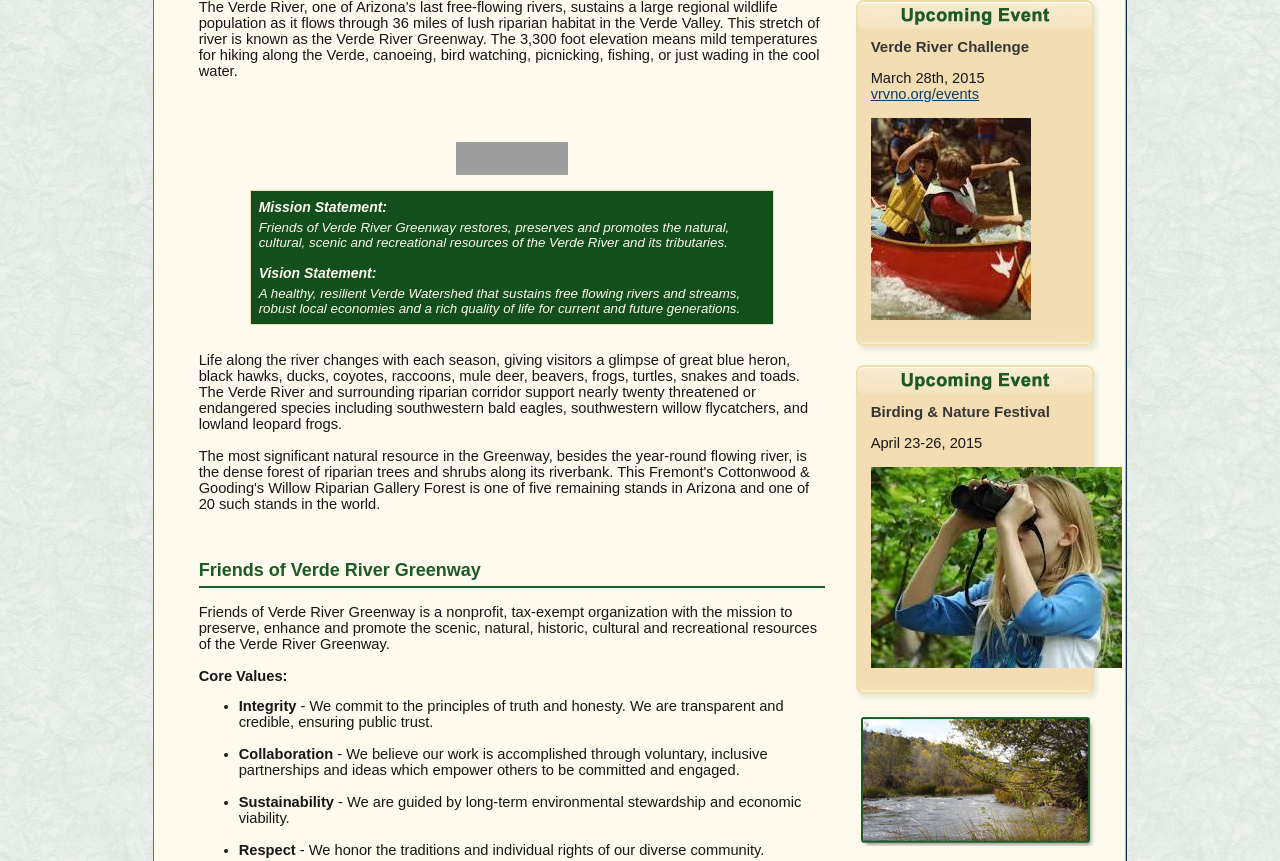
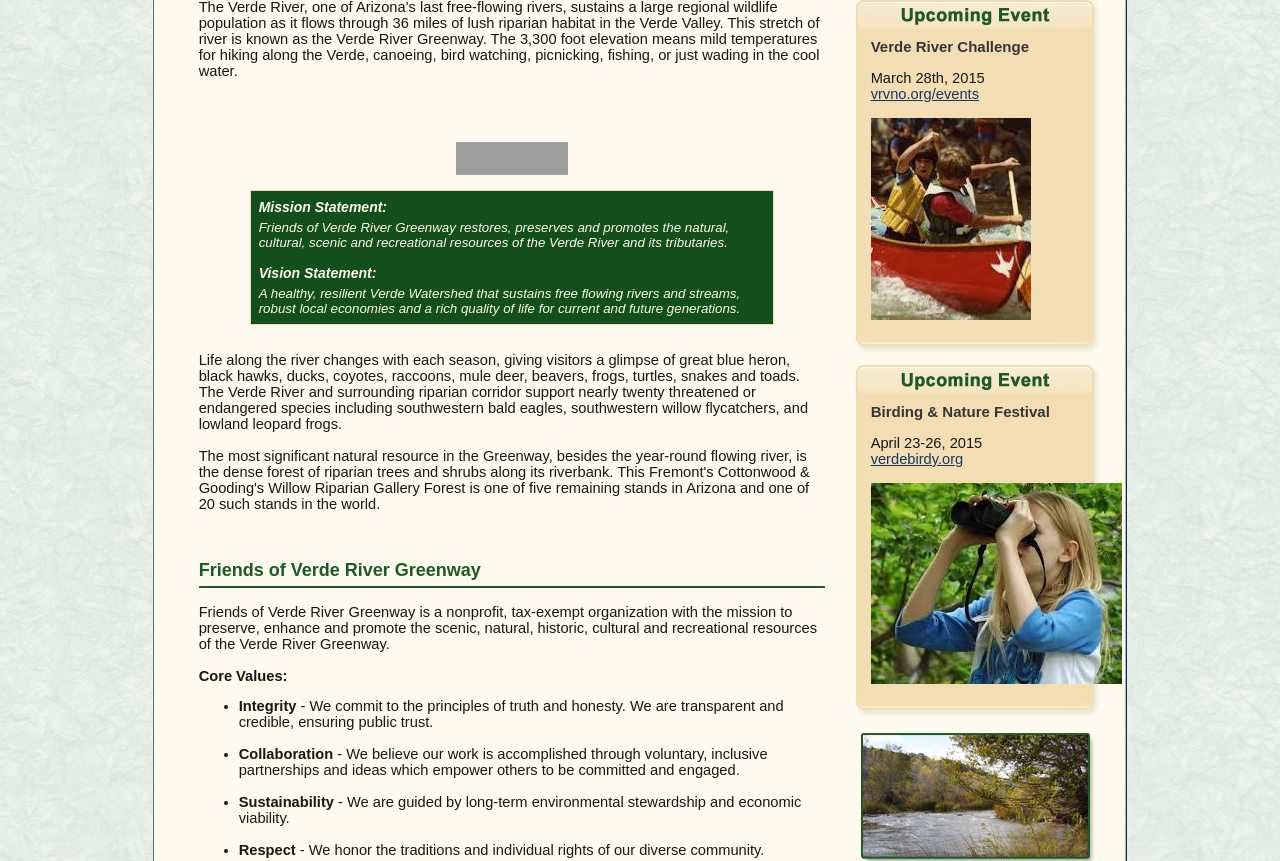
Before and after one commit to rsmb/FVRG-Old-Site, a PHP site: page / in a window 1280 px wide. Shown: the part 361-1222 px from the top of the page. Run offline with PHP 8.4, Linux system fonts and the light colour scheme; grey boxes are pictures that could not be loaded.

Commit message:
Oops again

```diff
--- a/www/_includes/eventbox2.php
+++ b/www/_includes/eventbox2.php
@@ -4,6 +4,8 @@
       <h3>Birding & Nature Festival</h3>
         <p>
           April 23-26, 2015
+          <br />
+          <a href="http://verdebirdy.org/">verdebirdy.org</a>
           <br />
           <br />
           <img src="images/birding.jpg"/>
```
